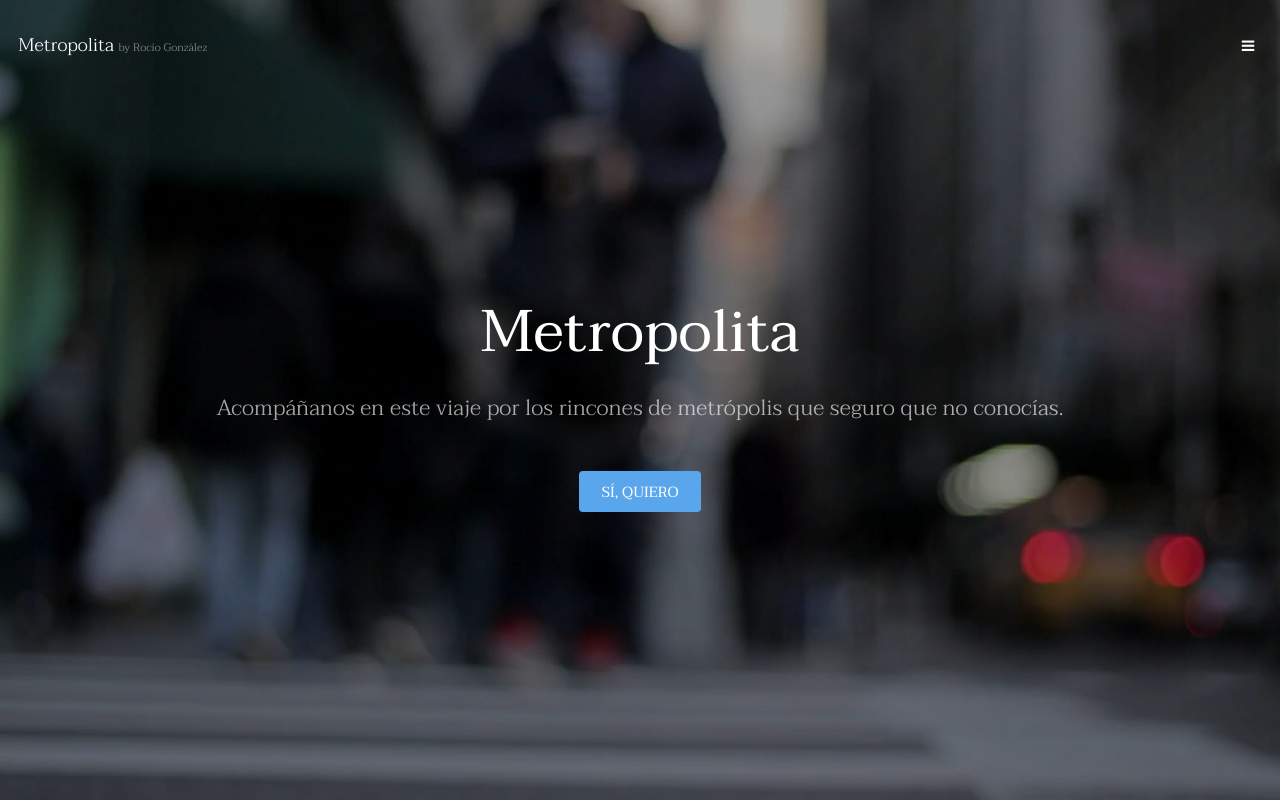
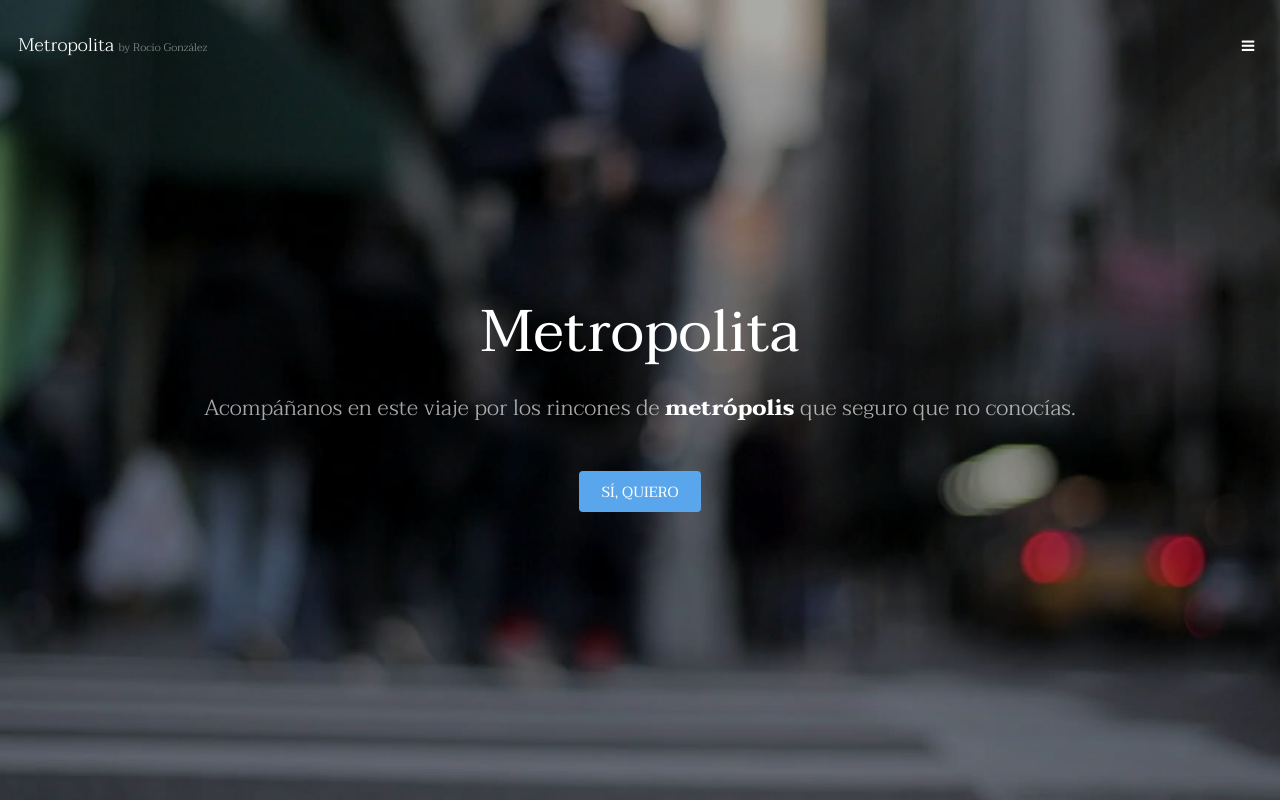
Before and after one commit to aktinuviel/04_REP_METROPOLITA, a plain HTML site: page index.html in a window 1280 px wide. Shown: the top 800 px of the page. Drawn offline with Linux system fonts and the light colour scheme.

Commit message:
negrita fuerte blanco en la frase de portada por Raquel

```diff
--- a/assets/css/main.css
+++ b/assets/css/main.css
@@ -4228,3 +4228,4 @@
 
 		}
 		#three, #four, #footer section {display: none;}
+		#banner b {color:white; font-weight: 900; !important}
--- a/index.html
+++ b/index.html
@@ -37,7 +37,7 @@
 			<section id="banner" data-video="images/banner">
 				<div class="inner">
 					<h1>Metropolita</h1>
-					<p>Acompáñanos en este viaje por los rincones de metrópolis que seguro que no conocías.</p>
+					<p>Acompáñanos en este viaje por los rincones de <b>metrópolis</b> que seguro que no conocías.</p>
 					<a href="#one" class="button special scrolly">Sí, quiero</a>
 				</div>
 			</section>
```
